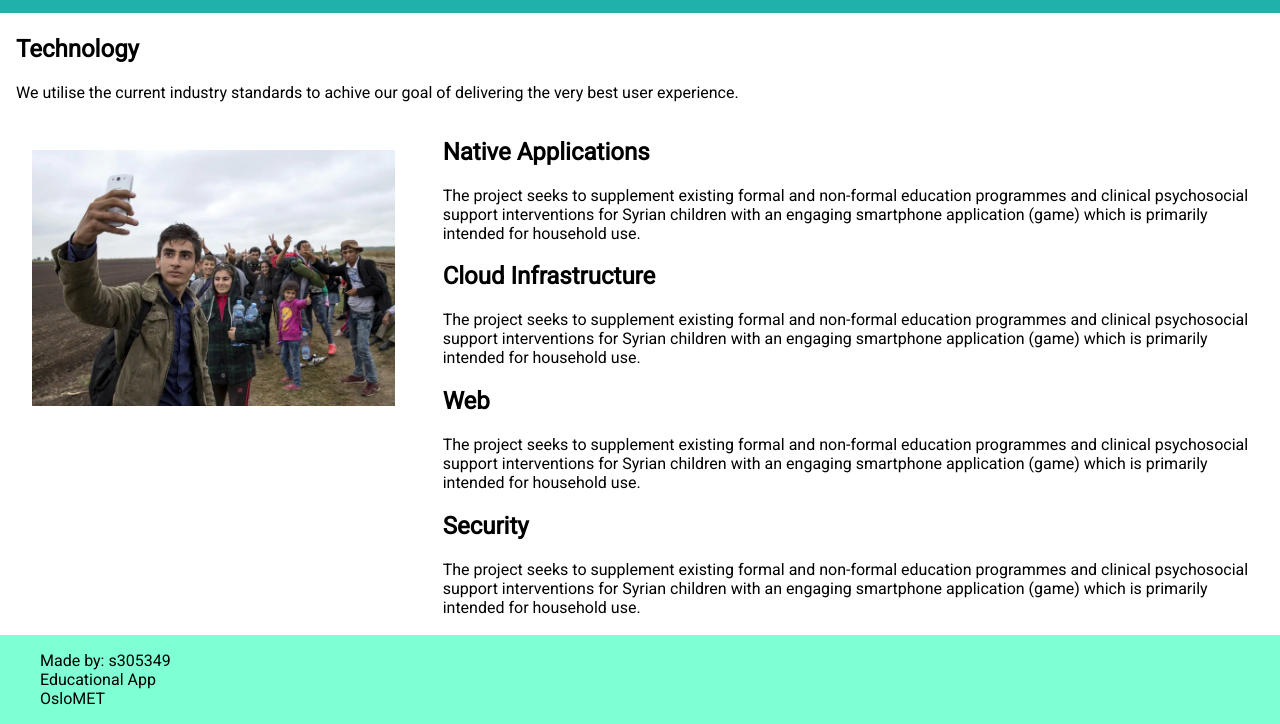
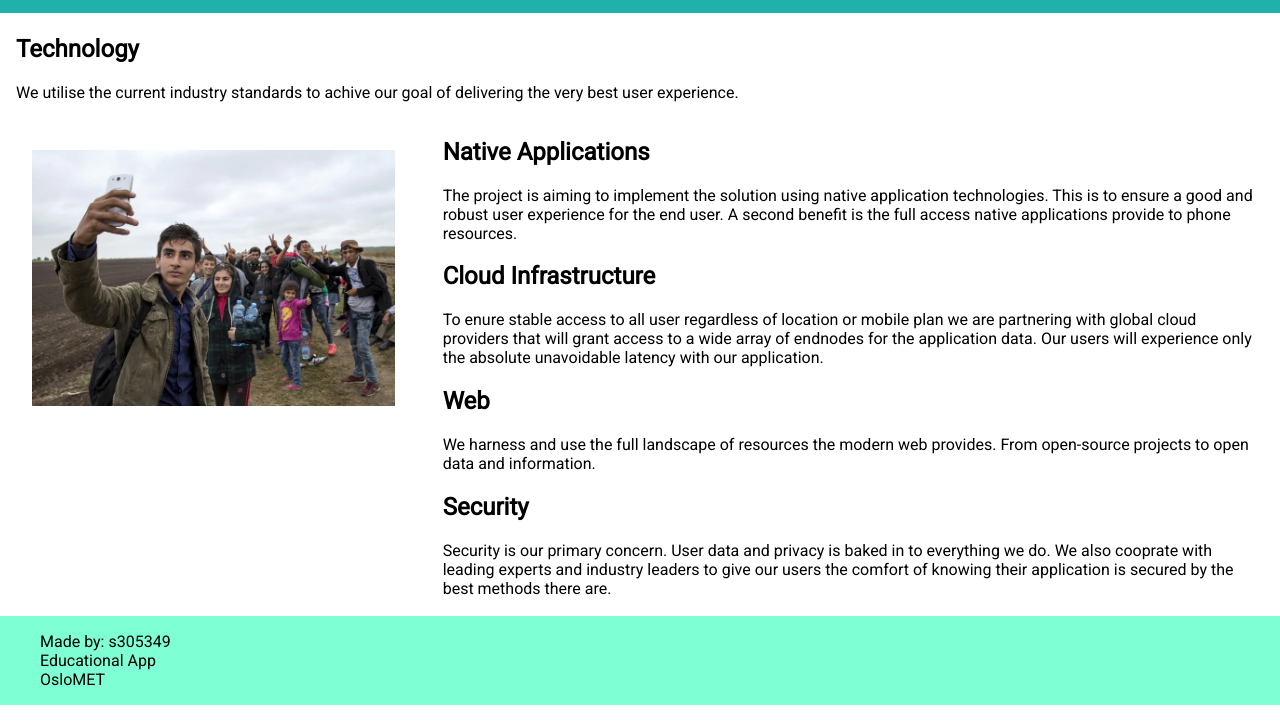
Before and after one commit to sonhal/MMOSCG, a plain HTML site: page index.html in a window 1280 px wide. Shown: the part 1484-2208 px from the top of the page. Drawn offline with Linux system fonts and the light colour scheme.

Commit message:
Fix Technology text content

```diff
--- a/index.html
+++ b/index.html
@@ -75,32 +75,29 @@
               <div class="text-box">
                 <h2>Native Applications</h2>
                 <p>
-                    The project seeks to supplement existing formal and non-formal education programmes and clinical
-                    psychosocial support interventions for Syrian children with an engaging smartphone application (game)
-                    which is primarily intended for household use.</p>
+                    The project is aiming to implement the solution using native application technologies.
+                    This is to ensure a good and robust user experience for the end user. A second benefit
+                    is the full access native applications provide to phone resources.</p>
               </div>
             <div class="text-box">
               <h2>Cloud Infrastructure</h2>
               <p>
-                  The project seeks to supplement existing formal and non-formal education programmes and clinical
-                  psychosocial support interventions for Syrian children with an engaging smartphone application (game)
-                  which is primarily intended for household use.</p>
+                  To enure stable access to all user regardless of location or mobile plan we are partnering with global
+                  cloud providers that will grant access to a wide array of endnodes for the application data. Our users
+                  will experience only the absolute unavoidable latency with our application.</p>
 
             </div>
             <div class="text-box">
               <h2>Web</h2>
               <p>
-                  The project seeks to supplement existing formal and non-formal education programmes and clinical
-                  psychosocial support interventions for Syrian children with an engaging smartphone application (game)
-                  which is primarily intended for household use.</p>
+                  We harness and use the full landscape of resources the modern web provides. From open-source projects to open data and information.</p>
 
             </div>
             <div class="text-box">
               <h2>Security</h2>
               <p>
-                  The project seeks to supplement existing formal and non-formal education programmes and clinical
-                  psychosocial support interventions for Syrian children with an engaging smartphone application (game)
-                  which is primarily intended for household use.</p>
+                  Security is our primary concern. User data and privacy is baked in to everything we do. We also cooprate with leading
+                  experts and industry leaders to give our users the comfort of knowing their application is secured by the best methods there are.</p>
             </div>
           </div>
           </div>
```
